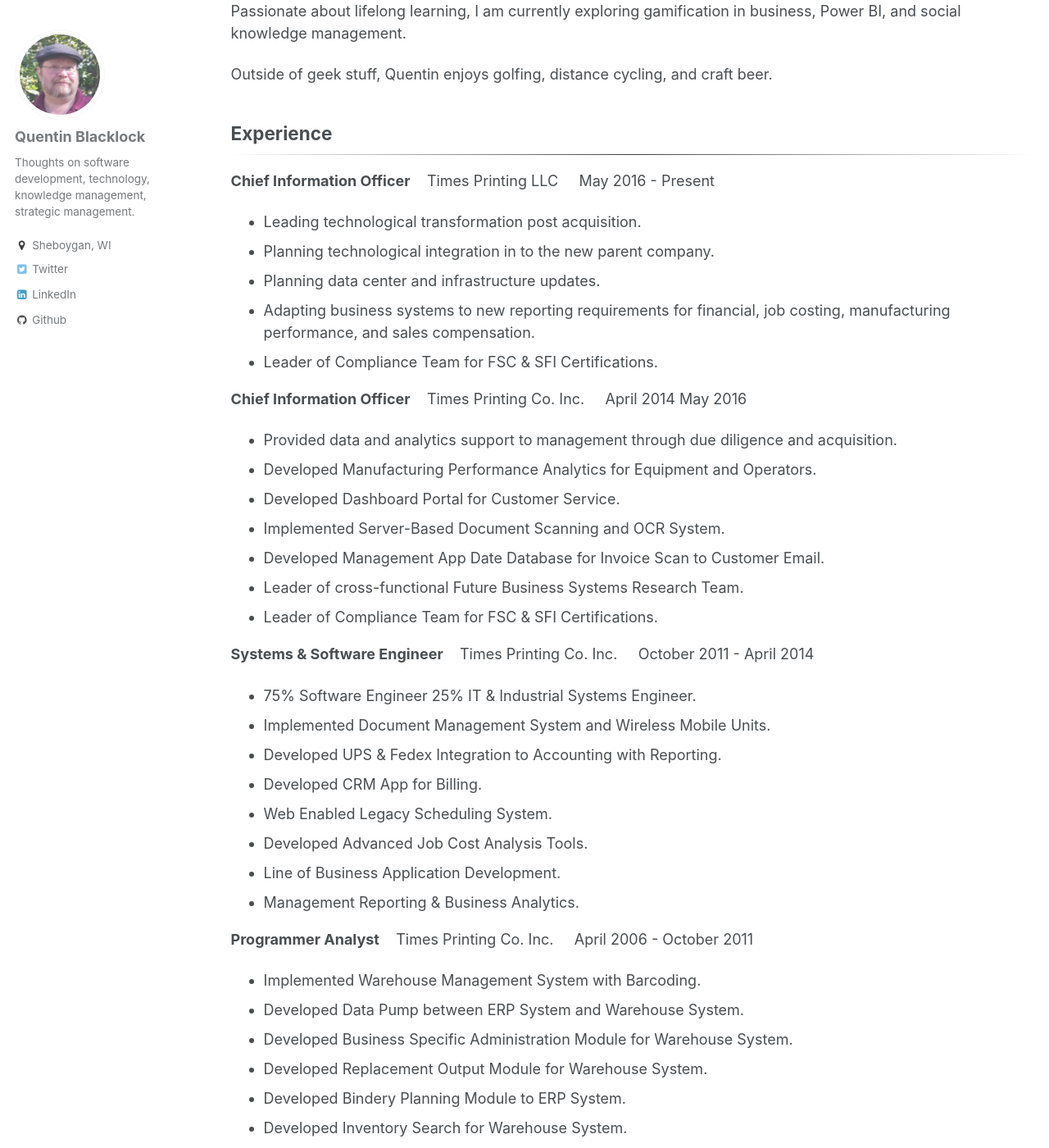
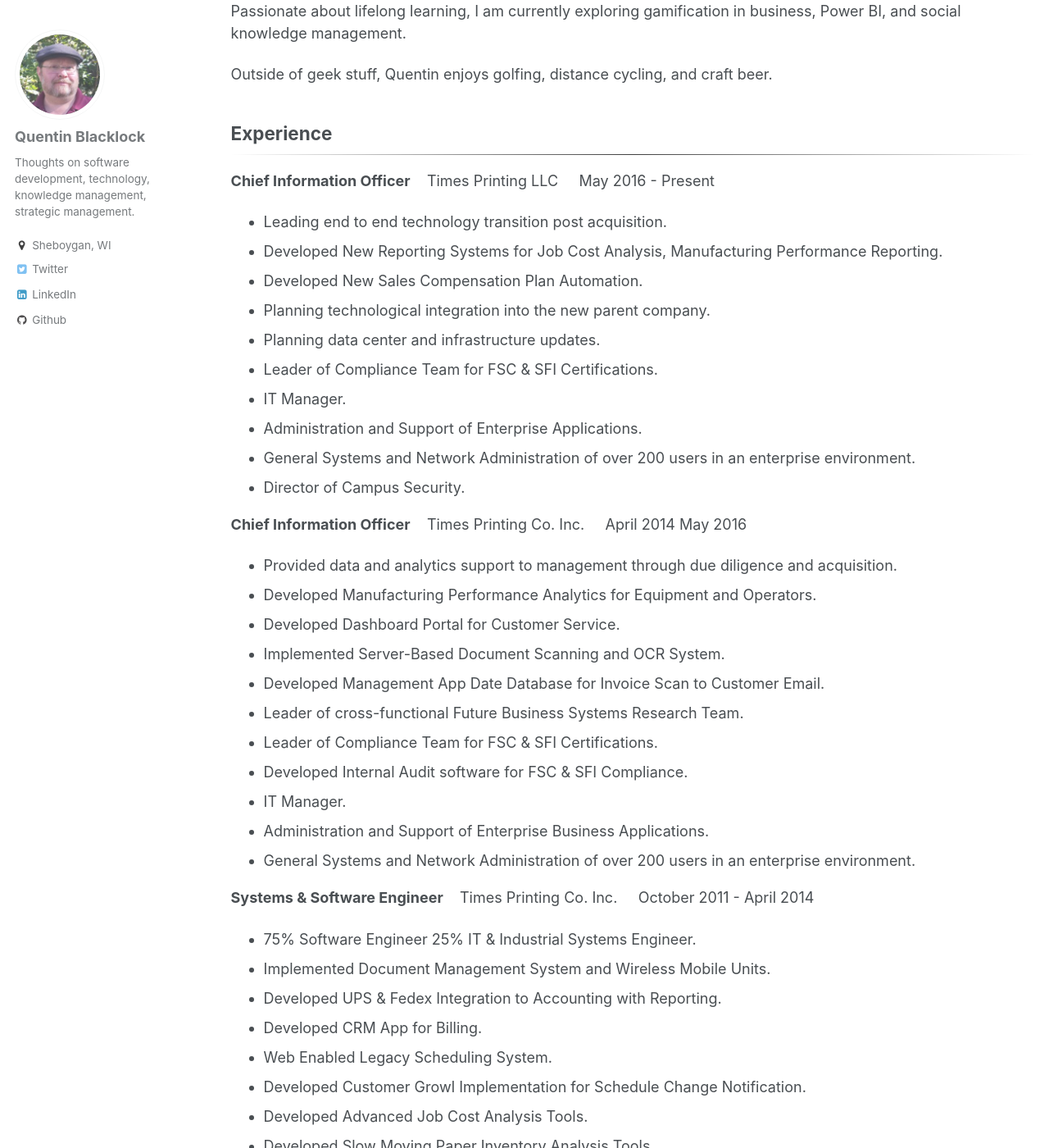
Before and after one commit to quentin-blacklock/quentin-blacklock.github.io, a Jekyll site: the page built from _pages/about.md, in a window 1280 px wide and 1400 px high, scrolled down 566 px. Shown: the whole window at 82% size. Built offline with Jekyll 4.4.1, drawn with Linux system fonts in a browser that asks for light colours; some of the changed text lies outside the part shown.

Commit message:
edit about

```diff
--- a/_pages/about.md
+++ b/_pages/about.md
@@ -10,7 +10,7 @@
 
 # Quentin Blacklock
 
-### Software Development, Data Analytics, Strategic Management of Technology, Knowledge & People
+### Software Development, Data Analytics, Strategic Management of Technology, People & Knowledge
 _____
 
 I have a strong manufacturing background with 20 + years of experience that includes operations, technology and management, that has prepared me for the challenges as business seeks digitally transformation.
@@ -28,11 +28,16 @@
 
 **Chief Information Officer** &nbsp;&nbsp;&nbsp;Times Printing LLC &nbsp;&nbsp;&nbsp; May 2016 - Present
 
-- Leading technological transformation post acquisition.
-- Planning technological integration in to the new parent company.
+- Leading end to end technology transition post acquisition.
+- Developed New Reporting Systems for Job Cost Analysis, Manufacturing Performance Reporting.
+- Developed New Sales Compensation Plan Automation.
+- Planning technological integration into the new parent company.
 - Planning data center and infrastructure updates.
-- Adapting business systems to new reporting requirements for financial, job costing, manufacturing performance, and sales compensation.
 - Leader of Compliance Team for FSC & SFI Certifications.
+- IT Manager.
+- Administration and Support of Enterprise Applications.
+- General Systems and Network Administration of over 200 users in an enterprise environment.
+- Director of Campus Security.
 
 **Chief Information Officer** &nbsp;&nbsp;&nbsp;Times Printing Co. Inc. &nbsp;&nbsp;&nbsp; April 2014 May 2016
 
@@ -43,6 +48,10 @@
 - Developed Management App Date Database for Invoice Scan to Customer Email.
 - Leader of cross-functional Future Business Systems Research Team.
 - Leader of Compliance Team for FSC & SFI Certifications.
+- Developed Internal Audit software for FSC & SFI Compliance.
+- IT Manager.
+- Administration and Support of Enterprise Business Applications.
+- General Systems and Network Administration of over 200 users in an enterprise environment.
 
 **Systems & Software Engineer** &nbsp;&nbsp;&nbsp;Times Printing Co. Inc. &nbsp;&nbsp;&nbsp; October 2011 - April 2014
 
@@ -51,9 +60,15 @@
 - Developed UPS & Fedex Integration to Accounting with Reporting.
 - Developed CRM App for Billing.
 - Web Enabled Legacy Scheduling System.
+- Developed Customer Growl Implementation for Schedule Change Notification.
 - Developed Advanced Job Cost Analysis Tools.
+- Developed Slow Moving Paper Inventory Analysis Tools.
 - Line of Business Application Development.
-- Management Reporting & Business Analytics.
+- Project Manager - Fiber Internet and PRI Installation.
+- Project Manager - New Phone System Installation.
+- Industrial Systems Administration and Maintenance over 40 Industrial Computers
+- Administration and Support of Enterprise Business Applications.
+- General Systems and Network Administration of over 250 users in an enterprise environment.
 
 **Programmer Analyst** &nbsp;&nbsp;&nbsp;Times Printing Co. Inc. &nbsp;&nbsp;&nbsp; April 2006 - October 2011
 
@@ -64,15 +79,17 @@
 - Developed Bindery Planning Module to ERP System.
 - Developed Inventory Search for Warehouse System.
 - Line of Business Application Development.
-- Reporting & Analytics.
-- Data pumps & systems integration.
+- Microsoft & Crystal Reports.
+- Linux System Administration.
+- Database Administration.
 
 **IT & Finishing Systems Technician** &nbsp;&nbsp;&nbsp;Times Printing Co. Inc. &nbsp;&nbsp;&nbsp; February 2004 - April 2006
 
 - Maintained Binding Line Controllers.
 - Maintained Industrial Computers.
-- Maintained Industrial Ink Jet printers.
+- Maintained Industrial Ink Jet Printers.
 - Developed backup and restore application for industrial systems.
+- Modified DOS based Machine Controllers to work with TCPIP. Saved the company $400,000.
 
 ## Education
 ____
```
